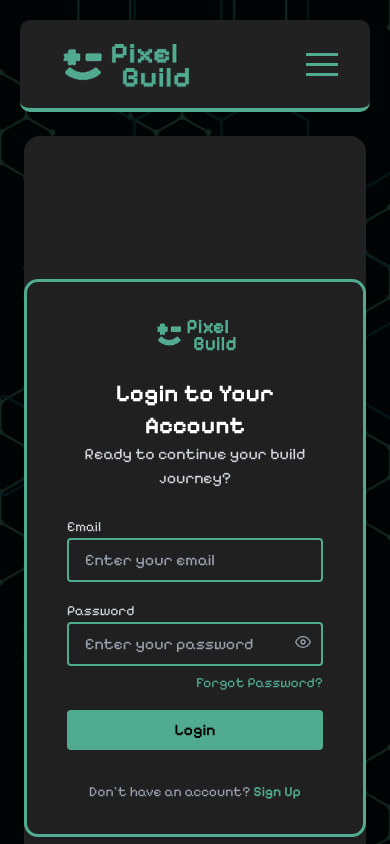
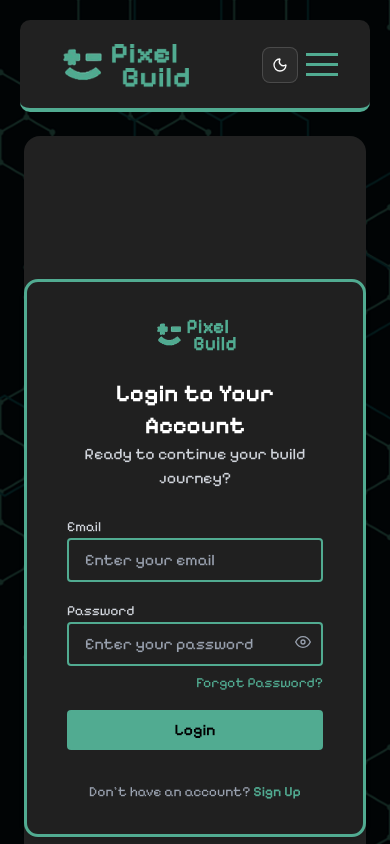
Before and after one commit to dyelo1007/pixelbuild-edu, a React (Vite) app in the folder client/: page /login in a window 390 px wide. Shown: the top 844 px of the page. Built offline with nearby package versions, Linux system fonts and the light colour scheme; no server answers.

Commit message:
feat: added dark/light mode toggle on mobile view

```diff
--- a/client/src/components/Navbar/Navbar.tsx
+++ b/client/src/components/Navbar/Navbar.tsx
@@ -28,7 +28,10 @@
                 <ModeToggle />
                 <AuthButtons user={user} />
               </div>
-              <div className="md:hidden">
+              <div className="md:hidden flex items-center">
+                <div className="mt-[2px]">
+                  <ModeToggle />
+                </div>
                 <Hamburger toggled={isOpen} toggle={setOpen} color="#51ab91" />
               </div>
             </div>
```
